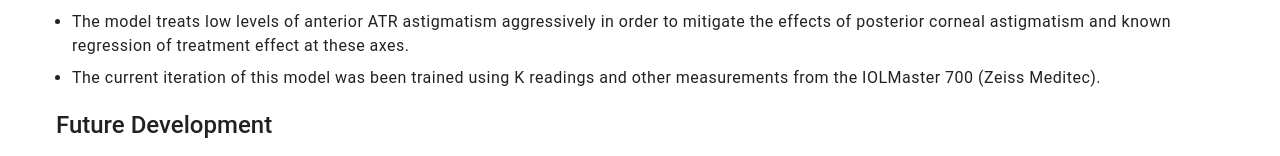
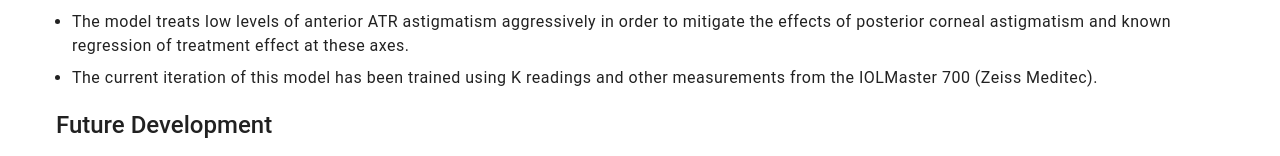
Before and after one commit to wak1616/ai_calc, a Vue app: page /about in a window 1280 px wide. Shown: the part 1372-1528 px from the top of the page. Built offline with nearby package versions, Linux system fonts and the light colour scheme.

Commit message:
Fix grammar in model assumptions

```diff
--- a/src/views/About.vue
+++ b/src/views/About.vue
@@ -75,7 +75,7 @@ const assumptions = [
   'Maximum AK sweep have been capped at 50 degrees. Based on our analysis, we believe that higher levels of astigmatism should be treated with toric lenses over laser AKs (>= 0.60 ATR or >= 1.1 WTR)',
   'The nomogram assumes a clear corneal temporal incision with a 2.4-2.8mm blade which can be assumed to create ~0.2 D of SIA at 180 deg. An "average" SIA has been captured by the weights during the machine learning process. Inputting a presumed SIA for an individual surgeon has not been shown to significantly improve results.',
   'The model treats low levels of anterior ATR astigmatism aggressively in order to mitigate the effects of posterior corneal astigmatism and known regression of treatment effect at these axes.',
-  'The current iteration of this model was been trained using K readings and other measurements from the IOLMaster 700 (Zeiss Meditec).'
+  'The current iteration of this model has been trained using K readings and other measurements from the IOLMaster 700 (Zeiss Meditec).'
 ]
 </script>
 
```
